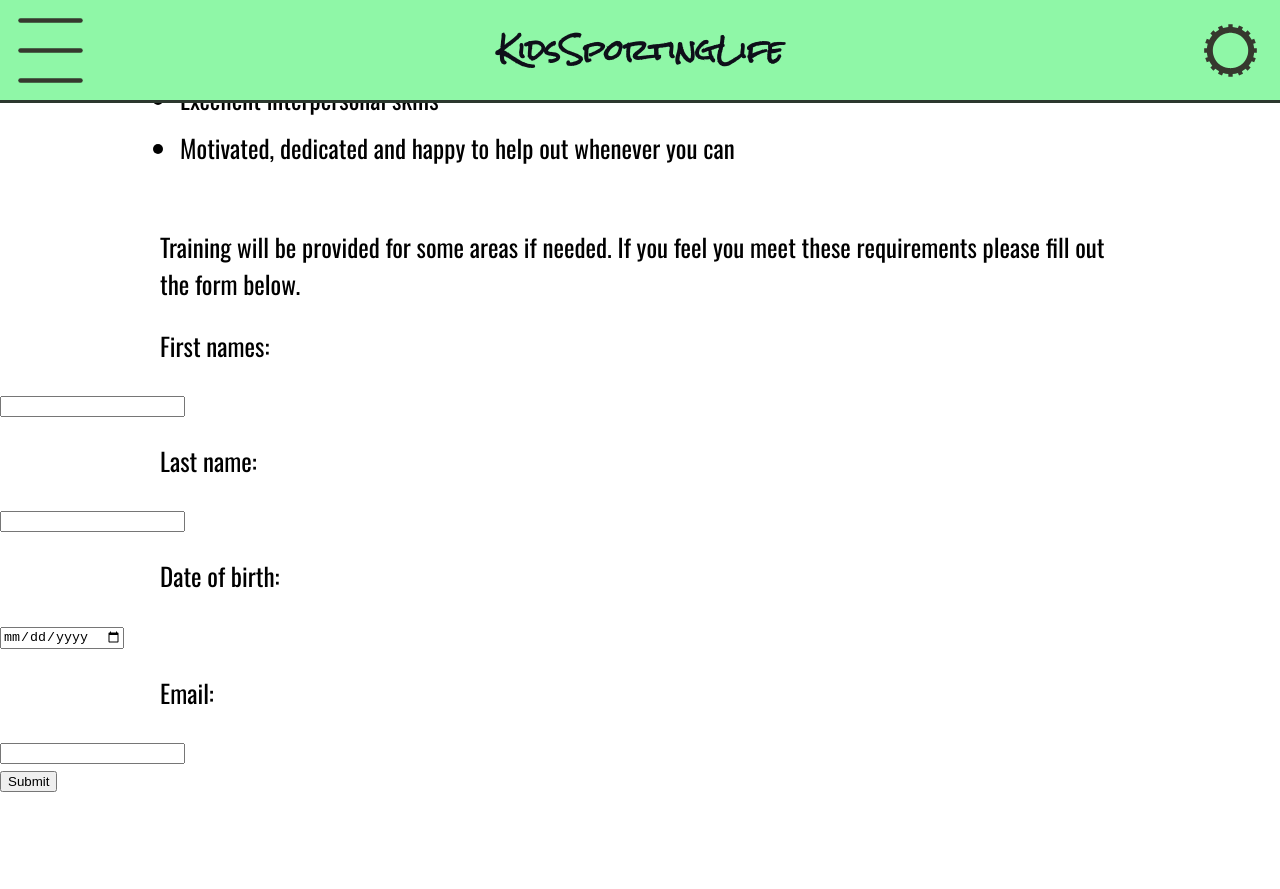
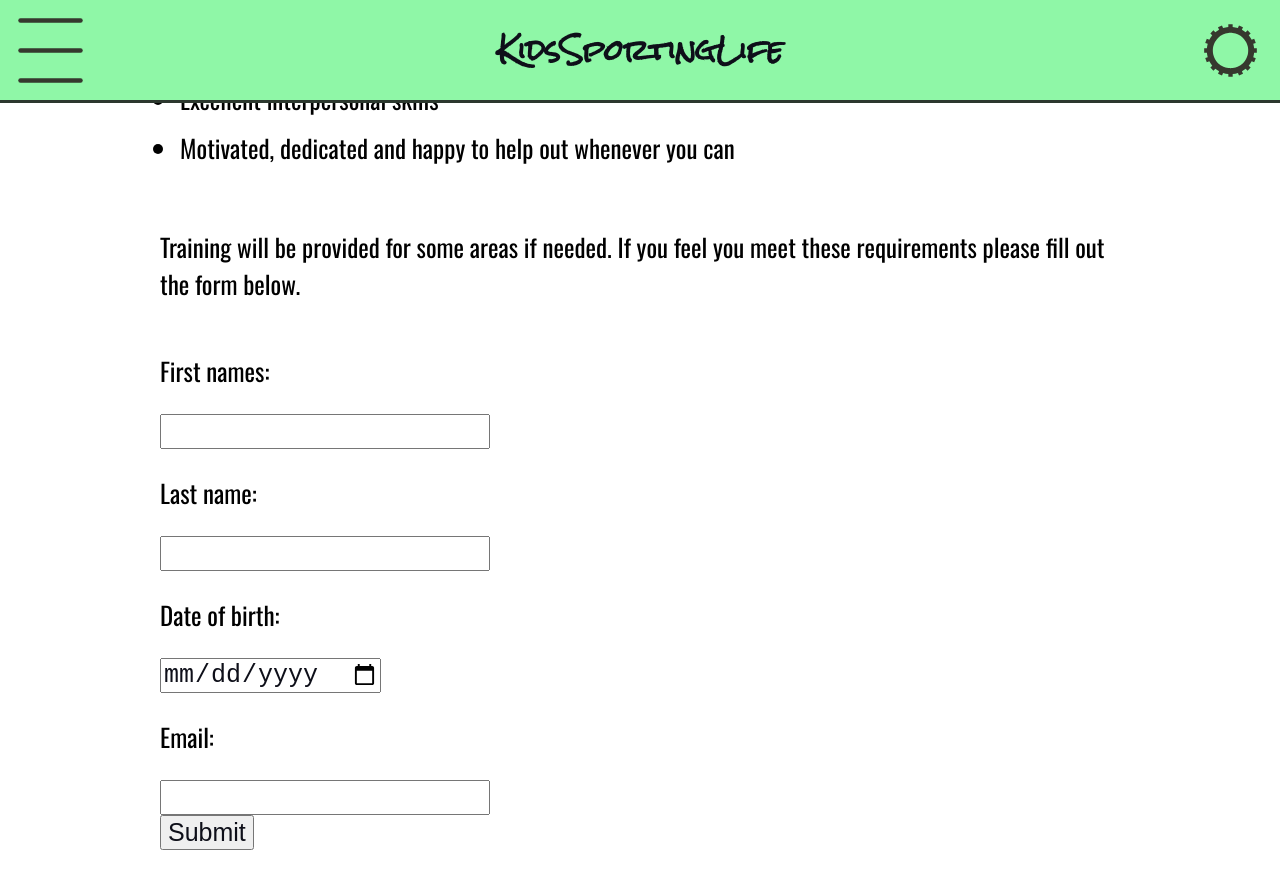
Before and after one commit to AmyHannahMorgan/unit-13-website-kidssportingfun, a Jekyll site: the page built from volunteering/index.html, in a window 1280 px wide and 900 px high, scrolled down 787 px. Shown: the top 889 px of the window. Built offline with Jekyll 4.4.1, drawn with Linux system fonts in a browser that asks for light colours; before the commit the page ends 1579 px from its top, so only the background shows below that.

Commit message:
styled forms

```diff
--- a/css/main.css
+++ b/css/main.css
@@ -60,6 +60,22 @@ body ul {
 
 body > ul li {
   margin-top: -1em;
+}
+
+body form {
+  margin: 0 1vw;
+
+  padding-bottom: 50px;
+}
+
+body form p {
+  display: inline-block;
+  font-size: 1.5rem;
+}
+
+body form input {
+  font-size: 1.5rem;
+  color: var(--text-color-light) !important;
 }
 
 header {
@@ -679,6 +695,14 @@ body.dark > header > nav > .dropdown > .dropdownHover {
     font-size: 1rem;
   }
 
+  body form p {
+    font-size: 1rem;
+  }
+
+  body form input {
+    font-size: 1rem;
+  }
+
   .buttonContainer {
     flex-direction: row;
     flex-wrap: wrap;
@@ -714,7 +738,7 @@ body.dark > header > nav > .dropdown > .dropdownHover {
 }
 
 @media only screen and (min-width: 1000px){
-  body h2, body p, body ul {
+  body h2, body p, body ul, body form {
     width: 75vw;
     margin-left: auto;
     margin-right: auto;
```
